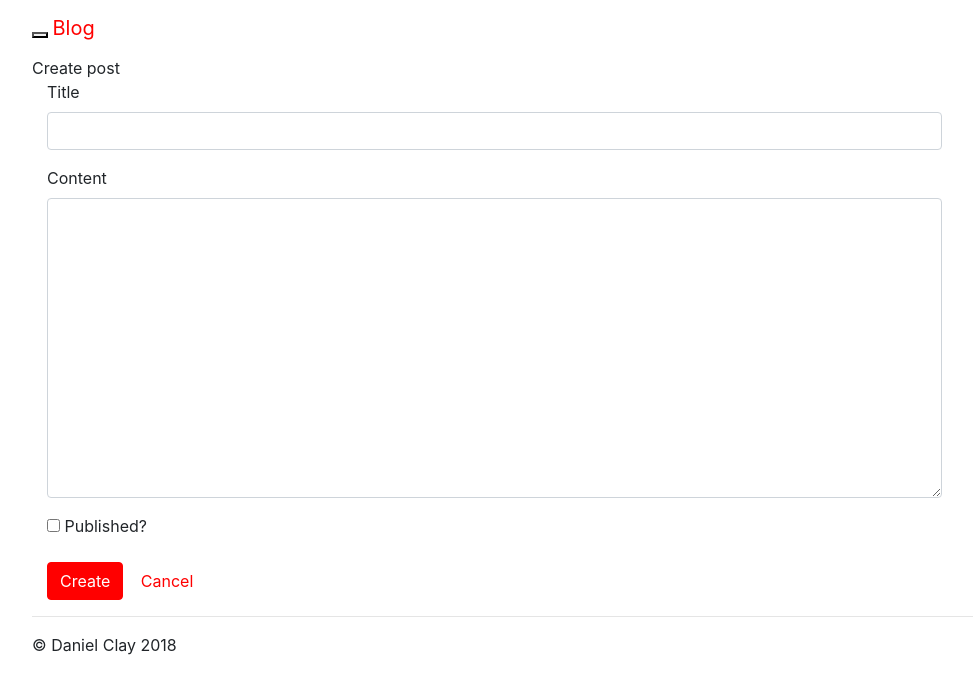
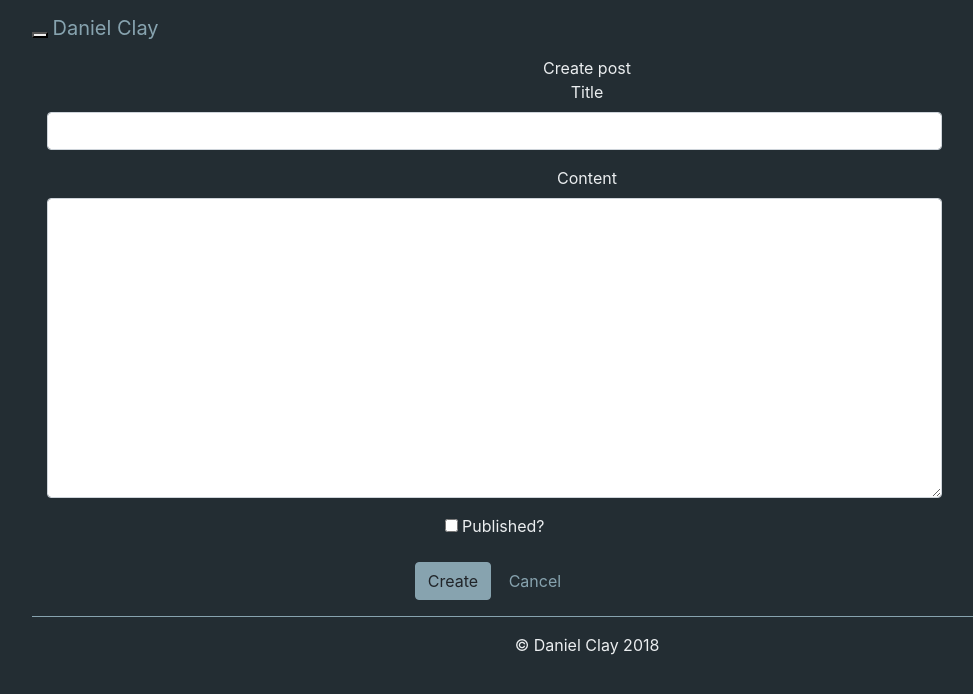
Before and after one commit to speedyfrenchy/website, a Flask app: page /create/ in a window 1280 px wide. Shown: the top 694 px of the page, without its empty margins (53-1026 px from the left). Run offline with Flask 2, Linux system fonts and the light colour scheme; the visitor is signed in with stand-in values (Sample User, id 1); style sheets or scripts are compiled from the project's sources; some libraries are stand-ins or nearby versions.

Commit message:
Basic styling

```diff
--- a/blog/models.py
+++ b/blog/models.py
@@ -11,6 +11,7 @@ from peewee import *
 from playhouse.flask_utils import FlaskDB, get_object_or_404, object_list
 from playhouse.sqlite_ext import *
 from blog import flask_db, database, oembed_providers, blog
+
 
 class Post(flask_db.Model):
     title = CharField()
--- a/blog/static/sass/bootstrap_custom.scss
+++ b/blog/static/sass/bootstrap_custom.scss
@@ -15,14 +15,18 @@ $red: #F00;
 
 $theme-colors: ();
 $theme-colors: map-merge((
-  "primary":    $red,
+  "primary":    $light-steel,
   "secondary":  $mid_blue,
   "success":    $teal,
   "info":       $mid_grey,
   "warning":    $light_blue,
   "danger":     $light-grey,
   "light":      $graphite,
-  "dark":       $dark-steel
+  "dark":       $red
 ), $theme-colors);
 
+$body-bg: $graphite;
+$body-color: $light-grey;
+$hr-border-color: $light-steel;
+
 @import "../bootstrap/scss/bootstrap";
--- a/blog/templates/base.html
+++ b/blog/templates/base.html
@@ -6,7 +6,7 @@
 
 {% block title %}
     <head>
-        <title>Blog</title>
+        <title>Daniel Clay</title>
         <meta charset="utf-8">
         <meta http-equiv="X-UA-Compatible" content="IE=edge">
         <meta name="viewport" content="width=device-width, initial-scale=1">
@@ -20,13 +20,15 @@
     <nav class="navbar navbar-default navbar-static-top" role="navigation">
       <div class="container">
         <div class="navbar-header">
+            {% if session.logged_in %}
               <button type="button" class="navbar-toggle" data-toggle="collapse" data-target=".navbar-collapse">
                 <span class="sr-only">Toggle navigation</span>
                 <span class="icon-bar"></span>
                 <span class="icon-bar"></span>
                 <span class="icon-bar"></span>
               </button>
-          <a class="navbar-brand" href="{{ url_for('index') }}">Blog</a>
+            {% endif %}
+          <a class="navbar-brand" href="{{ url_for('index') }}">Daniel Clay</a>
         </div>
         <div class="navbar-collapse collapse">
           <ul class="nav navbar-nav">
--- a/blog/templates/bootstrap-base.html
+++ b/blog/templates/bootstrap-base.html
@@ -11,12 +11,10 @@
     {%- endblock metas %}
 
     {%- block styles %}
-    <!-- Bootstrap -->
-    <link rel="stylesheet"href="{{url_for('.static', filename='css/bootstrap.min.css')}}">
     {%- endblock styles %}
     {%- endblock head %}
   </head>
-  <body{% block body_attribs %}{% endblock body_attribs %}>
+  <body{% block body_attribs %}{% endblock body_attribs %} class="text-center">
     {% block body -%}
     {% block navbar %}
     {%- endblock navbar %}
--- a/blog/templates/detail.html
+++ b/blog/templates/detail.html
@@ -12,5 +12,6 @@
 
 {% block app_content %}
   <p>Created on {{ post.timestamp.strftime('%m/%d/%Y at %G:%I%p') }}</p>
+
   {{ post.html_content }}
 {% endblock %}
```
Also changed, not shown: blog/blog.db. Lines whose indentation alone changed are shown as unchanged.
